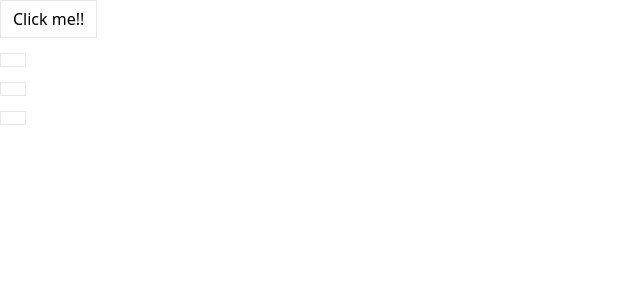
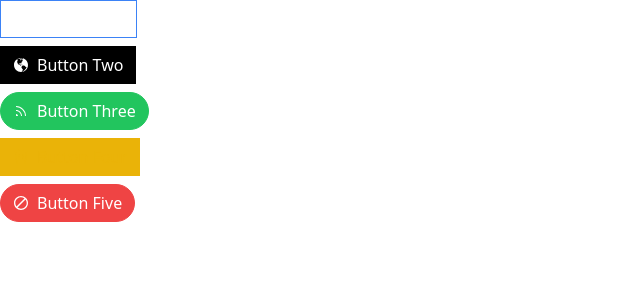
Before and after one commit to christian-johnson-dev/comps, a React (Create React App) app: page / in a window 1280 px wide. Shown: the top 300 px of the page, without its empty margins (0-640 px from the left). Built offline with nearby package versions, Linux system fonts and the light colour scheme.

Commit message:
Updated buttons

```diff
--- a/src/App.js
+++ b/src/App.js
@@ -1,23 +1,41 @@
+import React from "react";
 import Button from "./Button";
+import { GoBell, GoCircleSlash, GoGlobe, GoRss, GoTrash } from "react-icons/go";
 
 const App = () => {
-  // Component Logic
   return (
-    <div>
+    <div className="App">
       <div>
-        <Button>Click me!!</Button>
+        <Button primary outline>
+          <GoBell />
+          Button One
+        </Button>
       </div>
       <div>
-        <Button></Button>
+        <Button secondary>
+          <GoGlobe />
+          Button Two
+        </Button>
       </div>
       <div>
-        <Button></Button>
+        <Button success rounded>
+          <GoRss />
+          Button Three
+        </Button>
       </div>
       <div>
-        <Button></Button>
+        <Button warning outline>
+          <GoTrash />
+          Button Four
+        </Button>
+      </div>
+      <div>
+        <Button danger rounded>
+          <GoCircleSlash />
+          Button Five
+        </Button>
       </div>
     </div>
   );
 };
-
 export default App;
--- a/src/Button.js
+++ b/src/Button.js
@@ -1,4 +1,3 @@
-import React from "react";
 import className from "classnames";
 
 const Button = ({
@@ -11,35 +10,33 @@ const Button = ({
   outline,
   rounded,
 }) => {
-  const classes = className("px-3 py-1.5 border mb-1", {
+  const classes = className("px-3 py-1.5 border mb-2 flex items-center gap-2", {
     "border-blue-500 bg-blue-500 text-white": primary,
     "border-black bg-black text-white": secondary,
     "border-green-500 bg-green-500 text-white": success,
-    "border-yellow-500 bg-yellow-500 text-white": warning,
+    "border-yellow-500 bg-yellow-500 text-black": warning,
     "border-red-500 bg-red-500 text-white": danger,
     "rounded-full": rounded,
     "bg-transparent": outline,
-    "text-blue-500": outline && primary,
-    "text-black": outline && secondary,
-    "text-green-500": outline && success,
-    "text-yellow-500": outline && warning,
-    "text-red-500": outline && danger,
+    "text-blue-500": primary && outline,
+    "text-black": secondary && outline,
+    "text-green-500": success && outline,
+    "text-yellow-500": warning && outline,
+    "text-red-500": danger && outline,
   });
   return <button className={classes}>{children}</button>;
 };
 
 Button.propTypes = {
-  isValidButtonType: ({ primary, secondary, success, warning, danger }) => {
+  checkVariationValue: ({ primary, secondary, success, warning, danger }) => {
     const count =
       Number(!!primary) +
       Number(!!secondary) +
       Number(!!success) +
       Number(!!warning) +
       Number(!!danger);
-    if (count > 1) {
-      return new Error(
-        `You can assign only one of the following: primary, secondary, success, warning, danger.`
-      );
+    if (count >= 2) {
+      return new Error("Too many variation labels on one element!");
     }
   },
 };
```
